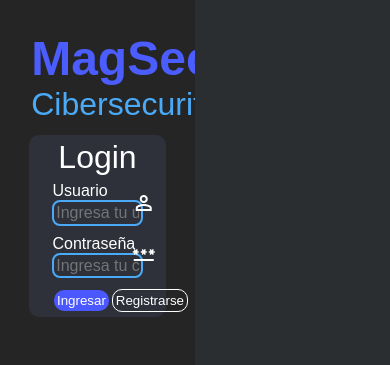
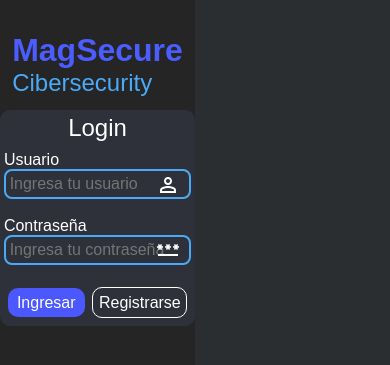
Before and after one commit to JossueJativa/SeguridadDeLaInformacion, a Django app: page / in a window 390 px wide. Shown: the top 365 px of the page. Run offline with Django 4.2, Linux system fonts and the light colour scheme; some libraries are stand-ins or nearby versions.

Commit message:
Response login

```diff
--- a/ActivosInformacion/InitialPage/static/css/styleHome.css
+++ b/ActivosInformacion/InitialPage/static/css/styleHome.css
@@ -18,6 +18,7 @@ html, body{
     justify-content: space-between;
     align-items: center;
     position: fixed;
+    z-index: 1000;
 }
 
 .logo-left{
--- a/ActivosInformacion/InitialPage/templates/home/enterAsset.html
+++ b/ActivosInformacion/InitialPage/templates/home/enterAsset.html
@@ -3,9 +3,10 @@
 
 {% block action1 %} style="color:#4BAAF7" {% endblock %}
 
+{% block body %}
+
 <div class="form-container">
-
+    hola
 </div>
 
-{% block body %}
 {% endblock %}
--- a/ActivosInformacion/InitialPage/templates/layoutHome.html
+++ b/ActivosInformacion/InitialPage/templates/layoutHome.html
@@ -134,7 +134,11 @@
             </div>
         </div>
     </section>
-    {% block body %} {% endblock %}
+
+    <section id="bodyform">
+        {% block body %} {% endblock %}
+    </section>
+
     <script src="{% static 'js/main.js' %}"></script>
 </body>
 </html>
--- a/ActivosInformacion/Users/static/css/style.css
+++ b/ActivosInformacion/Users/static/css/style.css
@@ -185,3 +185,81 @@ html, body{
   top: 100%;
   margin-bottom: 10%;
 }
+
+/*Responsive*/
+
+@media screen and (max-width: 1024px){
+
+  .box-logo{
+    width: 100%;
+    height: 20%;
+    display: flex;
+    align-items: center;
+    justify-content: center;
+    padding: 1.5%;
+    margin: 5%;
+  }
+
+  .box-logo .line-1{
+    display: none;
+  }
+
+  .box-logo .logo{
+    display: none;
+  }
+
+  .mag-secure{
+    font-size: 200%;
+  }
+
+  .cibersecurity{
+    font-size: 150%;
+  }
+
+  .form-login{
+    width: 100%;
+    height: 50%;
+  }
+
+  .text-login{
+    font-size: 150%;
+  }
+
+  .input-form{
+    width: 100%;
+    height: 50%;
+  }
+
+  .input-form input{
+    font-size: 100%;
+  }
+
+  .icon1{
+    left: 80%;
+    top: 29%;
+  }
+
+  .icon2{
+    left: 80%;
+    top: 59%;
+  }
+
+  .buttons-align-between{
+    width: 100%;
+    height: 50%;
+  }
+
+  .button-login{
+    font-size: 100%;
+  }
+
+  .button-register{
+    font-size: 100%;
+  }
+
+  .locker{
+    width: 100%;
+    left: 75%;
+    top: 100%;
+  }
+}
```
Also changed, not shown: ActivosInformacion/InitialPage/static/css/styleForm.css (+9 -0 lines).
